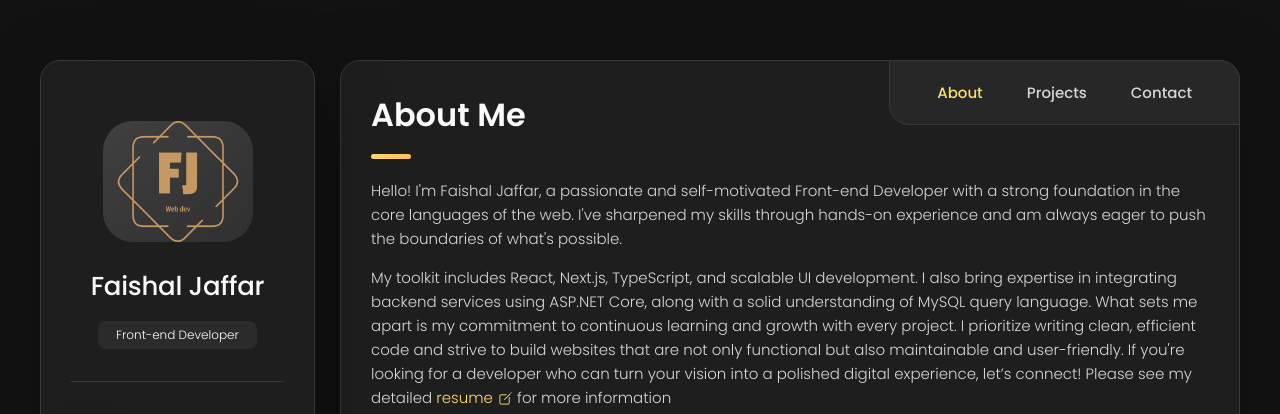
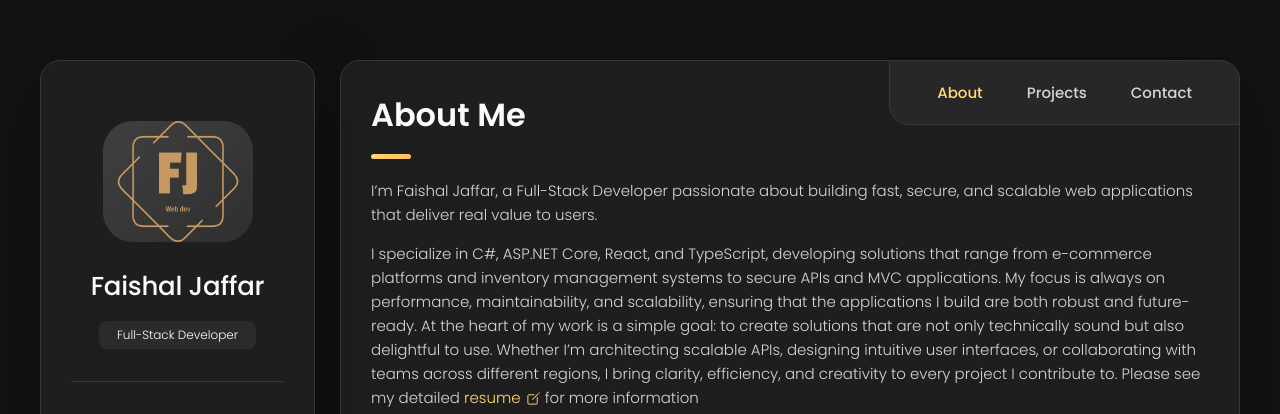
Before and after one commit to FaishalJ/Faishal, a website: page index.html in a window 1280 px wide. Shown: the top 414 px of the page. Drawn offline with nearby package versions, Linux system fonts and the light colour scheme.

Commit message:
Updated resume

```diff
--- a/index.html
+++ b/index.html
@@ -63,7 +63,7 @@
           <div class="info-content">
             <h1 class="name" title="Faishal Jaffar">Faishal Jaffar</h1>
 
-            <p class="title">Front-end Developer</p>
+            <p class="title">Full-Stack Developer</p>
           </div>
 
           <button class="info_more-btn" data-sidebar-btn>
@@ -189,22 +189,17 @@
 
           <section class="about-text">
             <p>
-              Hello! I'm Faishal Jaffar, a passionate and self-motivated
-              Front-end Developer with a strong foundation in the core languages
-              of the web. I've sharpened my skills through hands-on experience
-              and am always eager to push the boundaries of what's possible.
+              I’m Faishal Jaffar, a Full-Stack Developer passionate about building fast, secure, and scalable web applications that deliver real value to users.
             </p>
 
             <p>
-              My toolkit includes React, Next.js, TypeScript, and scalable UI
-              development. I also bring expertise in integrating backend
-              services using ASP.NET Core, along with a solid understanding of
-              MySQL query language. What sets me apart is my commitment to
-              continuous learning and growth with every project. I prioritize
-              writing clean, efficient code and strive to build websites that
-              are not only functional but also maintainable and user-friendly.
-              If you're looking for a developer who can turn your vision into a
-              polished digital experience, let’s connect! Please see my detailed
+              I specialize in C#, ASP.NET Core, React, and TypeScript, developing solutions that range from e-commerce platforms and
+              inventory management systems to secure APIs and MVC applications.
+              My focus is always on performance, maintainability, and scalability, ensuring that the applications I build are both robust and future-ready.
+              At the heart of my work is a simple goal: to create solutions that are not only technically sound but also delightful to use.
+              Whether I’m architecting scalable APIs, designing intuitive user interfaces, or collaborating with teams across different regions,
+              I bring clarity, efficiency, and creativity to every project I contribute to.
+              Please see my detailed
               <a
                 class="resume"
                 href="assets/images/Full-Stack-Developer.pdf"
```
Also changed, not shown: 1 other file.
